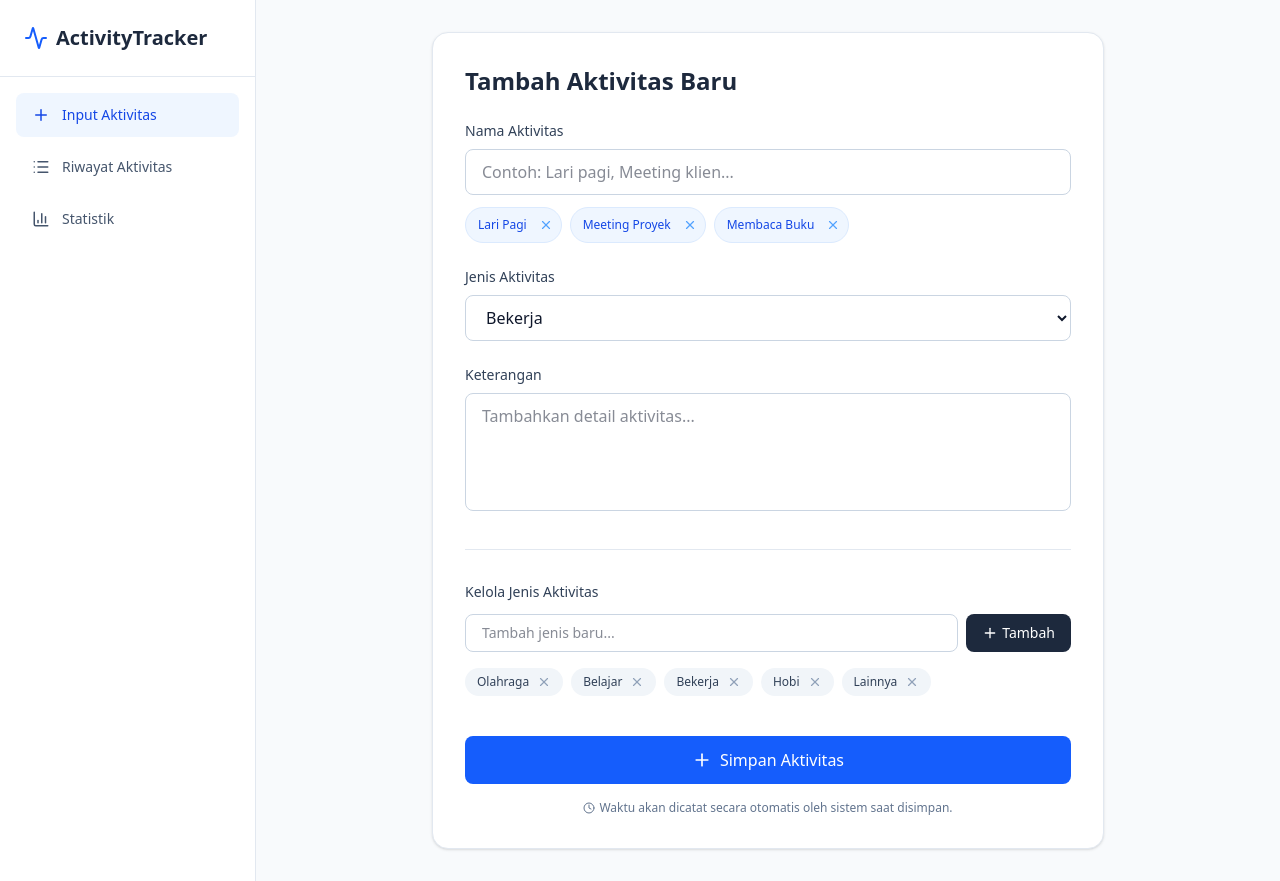
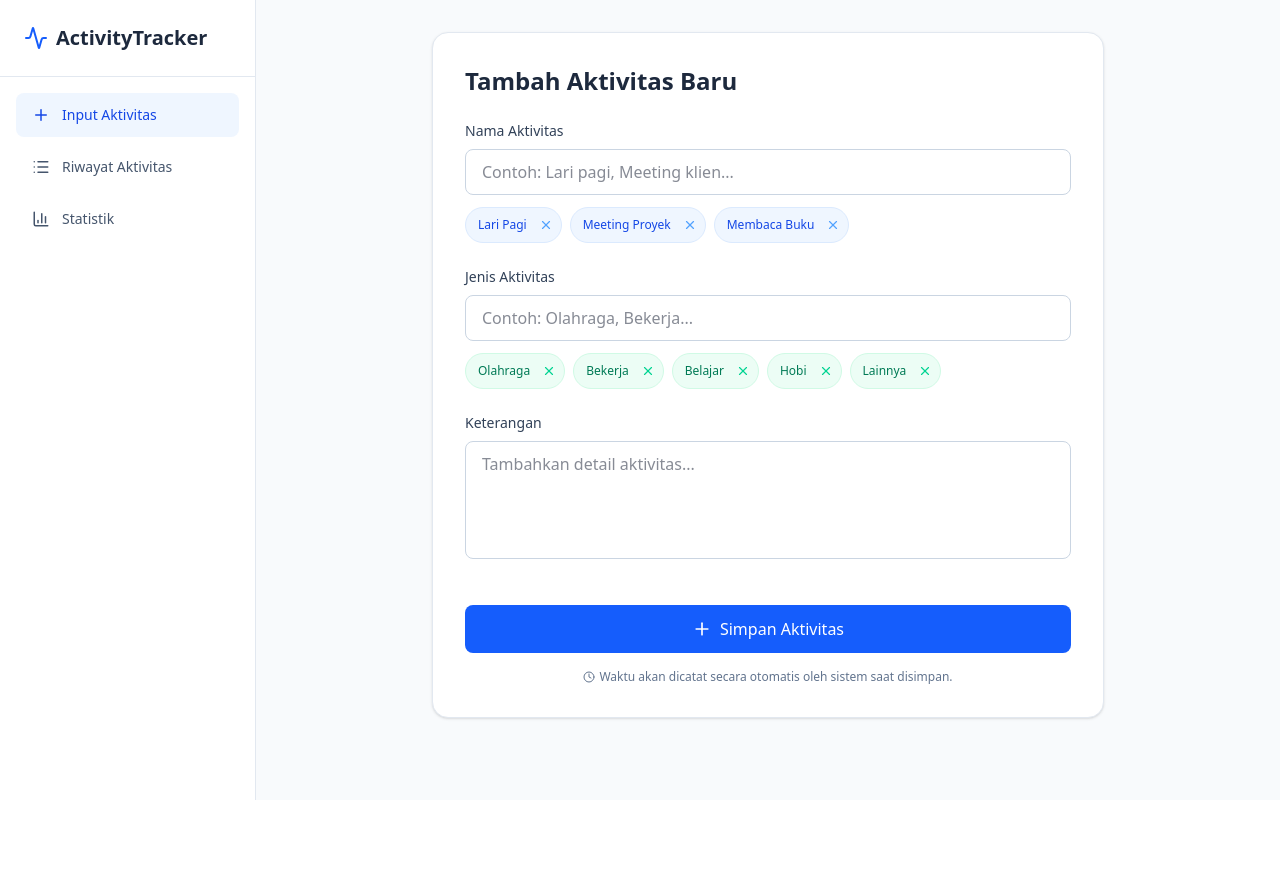
Before and after one commit to akbar1213k-dev/TractApp, a React (Vite) app: page / in a window 1280 px wide. After the commit the page ends 800 px from the top, so only its background shows below. Built offline with nearby package versions, Linux system fonts and the light colour scheme.

Commit message:
Update App.tsx | perubahan jenis aktivitas dn teikat

```diff
--- a/src/App.tsx
+++ b/src/App.tsx
@@ -48,16 +48,17 @@ export default function App() {
   const [activities, setActivities] = useState<Activity[]>([]);
   const [activeTab, setActiveTab] = useState<'input' | 'list' | 'stats'>('input');
 
-  // Custom Types State
-  const [activityTypes, setActivityTypes] = useState<string[]>(['Olahraga', 'Belajar', 'Bekerja', 'Hobi', 'Lainnya']);
-  const [newType, setNewType] = useState('');
-
-  // Activity Name Suggestions State
-  const [activityNames, setActivityNames] = useState<string[]>(['Lari Pagi', 'Meeting Proyek', 'Membaca Buku']);
+  // Suggestions State
+  const [activitySuggestions, setActivitySuggestions] = useState<{name: string, type: string}[]>([
+    { name: 'Lari Pagi', type: 'Olahraga' },
+    { name: 'Meeting Proyek', type: 'Bekerja' },
+    { name: 'Membaca Buku', type: 'Belajar' }
+  ]);
+  const [typeSuggestions, setTypeSuggestions] = useState<string[]>(['Olahraga', 'Bekerja', 'Belajar', 'Hobi', 'Lainnya']);
 
   // Form State
   const [name, setName] = useState('');
-  const [type, setType] = useState<string>('Bekerja');
+  const [type, setType] = useState<string>('');
   const [description, setDescription] = useState('');
 
   // Edit Modal State
@@ -69,22 +70,12 @@ export default function App() {
   // Delete Modal State
   const [deletingId, setDeletingId] = useState<string | null>(null);
 
-  const handleAddType = () => {
-    if (newType.trim() && !activityTypes.includes(newType.trim())) {
-      setActivityTypes([...activityTypes, newType.trim()]);
-      setNewType('');
-    }
+  const handleDeleteActivitySuggestion = (nameToDelete: string) => {
+    setActivitySuggestions(activitySuggestions.filter(s => s.name !== nameToDelete));
   };
 
-  const handleDeleteType = (typeToDelete: string) => {
-    setActivityTypes(activityTypes.filter(t => t !== typeToDelete));
-    if (type === typeToDelete) {
-      setType(activityTypes.find(t => t !== typeToDelete) || '');
-    }
-  };
-
-  const handleDeleteActivityName = (nameToDelete: string) => {
-    setActivityNames(activityNames.filter(n => n !== nameToDelete));
+  const handleDeleteTypeSuggestion = (typeToDelete: string) => {
+    setTypeSuggestions(typeSuggestions.filter(t => t !== typeToDelete));
   };
 
   // Initial dummy data
@@ -129,14 +120,17 @@ export default function App() {
 
    setActivities([newActivity, ...activities]);
 
-    // Tambahkan ke daftar saran jika belum ada
-    if (!activityNames.includes(name.trim())) {
-      setActivityNames([name.trim(), ...activityNames]);
+    // Tambahkan ke daftar saran nama & jenis jika belum ada
+    if (!activitySuggestions.some(s => s.name === name.trim())) {
+      setActivitySuggestions([{ name: name.trim(), type: type.trim() || 'Lainnya' }, ...activitySuggestions]);
+    }
+    if (type.trim() && !typeSuggestions.includes(type.trim())) {
+      setTypeSuggestions([type.trim(), ...typeSuggestions]);
     }
 
     setName('');
     setDescription('');
-    setType('Bekerja');
+    setType('');
     setActiveTab('list'); // Redirect to list after input
   };
 
@@ -250,20 +244,23 @@ export default function App() {
                     placeholder="Contoh: Lari pagi, Meeting klien..."
                   />
                   {/* Bubble Suggestions for Activity Names */}
-                  {activityNames.length > 0 && (
+                  {activitySuggestions.length > 0 && (
                     <div className="mt-3 flex flex-wrap gap-2">
-                      {activityNames.map(actName => (
-                        <span key={actName} className="bg-blue-50 border border-blue-100 text-blue-700 pl-3 pr-1 py-1.5 rounded-full text-xs font-medium flex items-center gap-1 transition-colors">
+                      {activitySuggestions.map(sugg => (
+                        <span key={sugg.name} className="bg-blue-50 border border-blue-100 text-blue-700 pl-3 pr-1 py-1.5 rounded-full text-xs font-medium flex items-center gap-1 transition-colors">
                           <span
                             className="cursor-pointer hover:underline"
-                            onClick={() => setName(actName)}
-                            title="Klik untuk memakai nama ini"
+                            onClick={() => {
+                              setName(sugg.name);
+                              setType(sugg.type);
+                            }}
+                            title="Klik untuk memakai nama ini beserta jenisnya"
                           >
-                            {actName}
+                            {sugg.name}
                           </span>
                           <button
                             type="button"
-                            onDoubleClick={() => handleDeleteActivityName(actName)}
+                            onDoubleClick={() => handleDeleteActivitySuggestion(sugg.name)}
                             className="text-blue-400 hover:bg-blue-200 hover:text-red-500 p-1 rounded-full transition-colors ml-1"
                             title="Klik ganda (double click) untuk menghapus riwayat nama ini"
                           >
@@ -279,15 +276,38 @@ export default function App() {
                   <label className="block text-sm font-medium text-slate-700 mb-2">
                     Jenis Aktivitas
                   </label>
-                  <select
+                  <input
+                    type="text"
+                    required
                     value={type}
                     onChange={(e) => setType(e.target.value)}
-                    className="w-full px-4 py-2.5 rounded-lg border border-slate-300 focus:ring-2 focus:ring-blue-500 focus:border-blue-500 outline-none transition-all bg-white"
-                  >
-                    {activityTypes.map(t => (
-                      <option key={t} value={t}>{t}</option>
-                    ))}
-                  </select>
+                    className="w-full px-4 py-2.5 rounded-lg border border-slate-300 focus:ring-2 focus:ring-blue-500 focus:border-blue-500 outline-none transition-all"
+                    placeholder="Contoh: Olahraga, Bekerja..."
+                  />
+                  {/* Bubble Suggestions for Activity Types */}
+                  {typeSuggestions.length > 0 && (
+                    <div className="mt-3 flex flex-wrap gap-2">
+                      {typeSuggestions.map(actType => (
+                        <span key={actType} className="bg-emerald-50 border border-emerald-100 text-emerald-700 pl-3 pr-1 py-1.5 rounded-full text-xs font-medium flex items-center gap-1 transition-colors">
+                          <span
+                            className="cursor-pointer hover:underline"
+                            onClick={() => setType(actType)}
+                            title="Klik untuk memakai jenis ini"
+                          >
+                            {actType}
+                          </span>
+                          <button
+                            type="button"
+                            onDoubleClick={() => handleDeleteTypeSuggestion(actType)}
+                            className="text-emerald-400 hover:bg-emerald-200 hover:text-red-500 p-1 rounded-full transition-colors ml-1"
+                            title="Klik ganda (double click) untuk menghapus riwayat jenis ini"
+                          >
+                            <X size={14} />
+                          </button>
+                        </span>
+                      ))}
+                    </div>
+                  )}
                 </div>
 
                 <div>
@@ -303,43 +323,7 @@ export default function App() {
                   />
                 </div>
 
-                {/* Manajemen Jenis Aktivitas */}
-                <div className="mt-8 pt-8 border-t border-slate-200">
-                  <h3 className="text-sm font-medium text-slate-700 mb-3">Kelola Jenis Aktivitas</h3>
-                  <div className="flex gap-2 mb-4">
-                    <input
-                      type="text"
-                      value={newType}
-                      onChange={(e) => setNewType(e.target.value)}
-                      className="flex-1 px-4 py-2 rounded-lg border border-slate-300 focus:ring-2 focus:ring-blue-500 focus:border-blue-500 outline-none transition-all text-sm"
-                      placeholder="Tambah jenis baru..."
-                    />
-                    <button
-                      type="button"
-                      onClick={handleAddType}
-                      className="bg-slate-800 hover:bg-slate-900 text-white px-4 py-2 rounded-lg transition-colors flex items-center gap-1 text-sm font-medium"
-                    >
-                      <Plus size={16} /> Tambah
-                    </button>
-                  </div>
-                  <div className="flex flex-wrap gap-2">
-                    {activityTypes.map(t => (
-                      <span key={t} className="bg-slate-100 text-slate-700 px-3 py-1.5 rounded-full text-xs font-medium flex items-center gap-2">
-                        {t}
-                        <button
-                          type="button"
-                          onClick={() => handleDeleteType(t)}
-                          className="text-slate-400 hover:text-red-500 transition-colors"
-                          title="Hapus jenis aktivitas"
-                        >
-                          <X size={14} />
-                        </button>
-                      </span>
-                    ))}
-                  </div>
-                </div>
-
-                <div className="pt-4">
+               <div className="pt-4">
                   <button
                     type="submit"
                     className="w-full bg-blue-600 hover:bg-blue-700 text-white font-medium py-3 px-4 rounded-lg transition-colors flex items-center justify-center gap-2"
@@ -550,14 +534,15 @@ export default function App() {
             <form onSubmit={handleEditSubmit} className="p-6 space-y-5">
               <div>
                 <label className="block text-sm font-medium text-slate-700 mb-1">
-                  Nama Aktivitas
+                  Jenis Aktivitas
                 </label>
                 <input
                   type="text"
                   required
-                  value={editName}
-                  onChange={(e) => setEditName(e.target.value)}
+                  value={editType}
+                  onChange={(e) => setEditType(e.target.value)}
                   className="w-full px-4 py-2.5 rounded-lg border border-slate-300 focus:ring-2 focus:ring-blue-500 focus:border-blue-500 outline-none transition-all"
+                  placeholder="Contoh: Olahraga, Bekerja..."
                 />
               </div>
 
```
